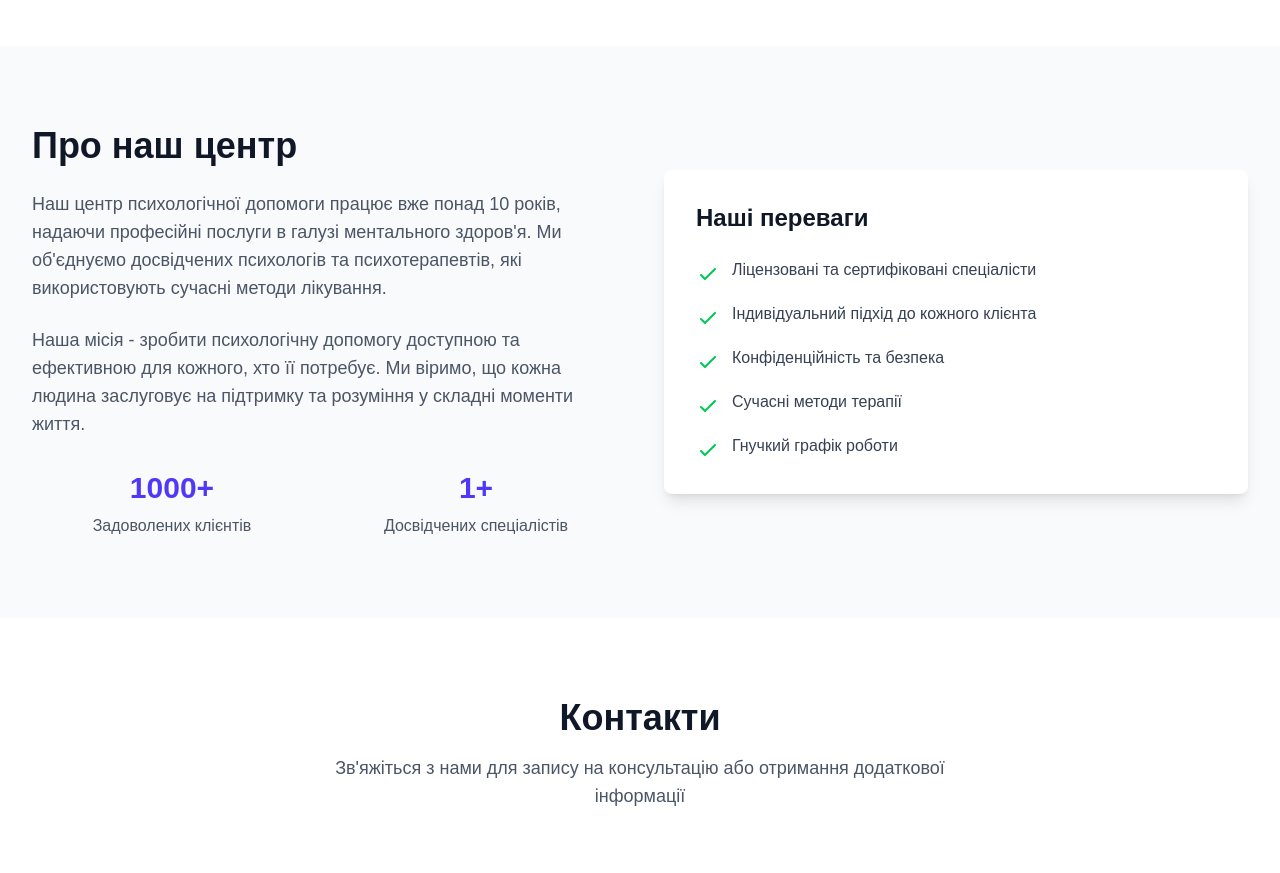
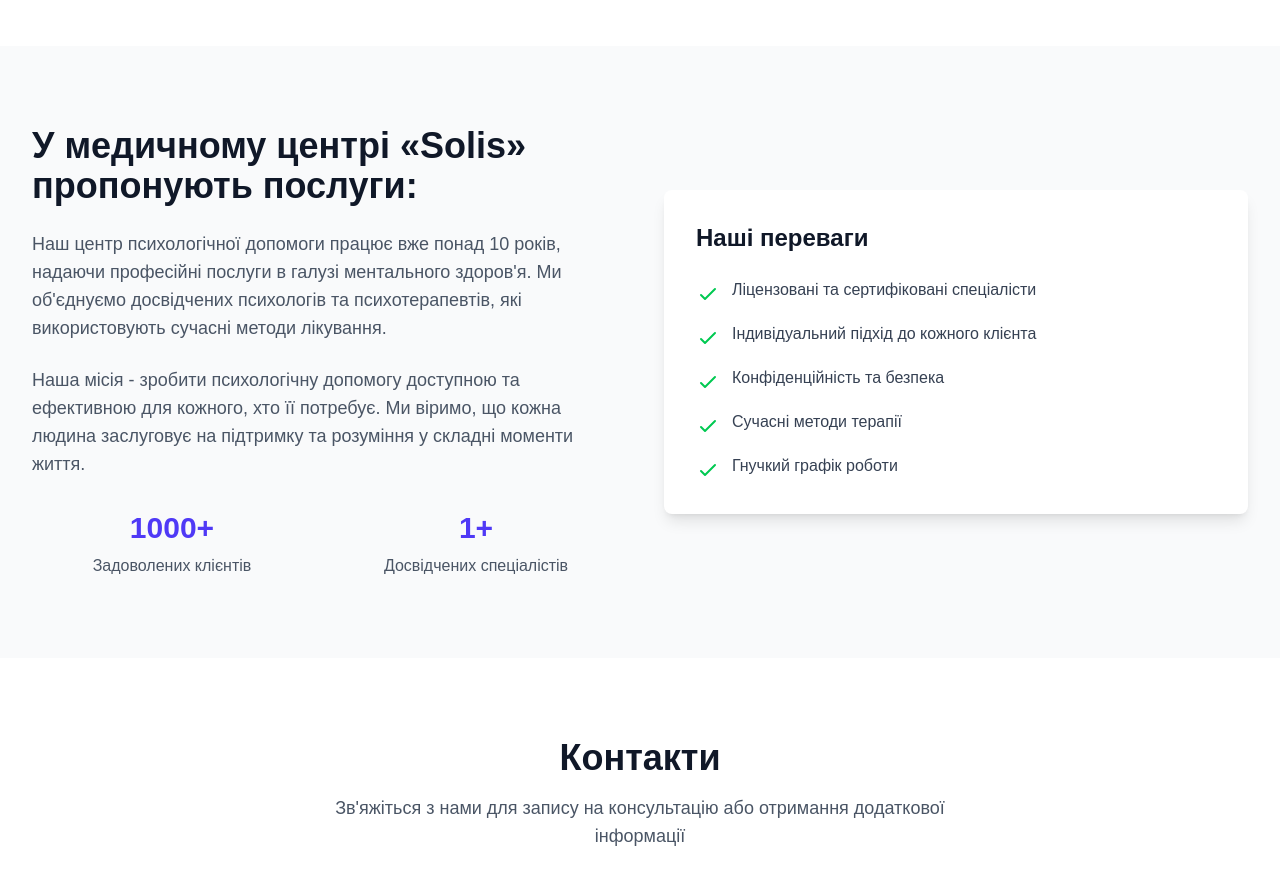
Before and after one commit to Natali993/texnic, a Next.js app: page / in a window 1280 px wide. Shown: the part 1220-2093 px from the top of the page. Built offline with nearby package versions, Linux system fonts and the light colour scheme.

Commit message:
feat: chenge text

```diff
--- a/src/app/page.tsx
+++ b/src/app/page.tsx
@@ -142,7 +142,7 @@ export default function Home() {
         <div className="max-w-7xl mx-auto px-4 sm:px-6 lg:px-8">
           <div className="grid grid-cols-1 lg:grid-cols-2 gap-12 items-center">
             <div>
-              <h2 className="text-3xl md:text-4xl font-bold text-gray-900 mb-6">Про наш центр</h2>
+              <h2 className="text-3xl md:text-4xl font-bold text-gray-900 mb-6"><strong>У медичному центрі «Solis» пропонують послуги:</strong></h2>
               <p className="text-lg text-gray-600 mb-6">
                 Наш центр психологічної допомоги працює вже понад 10 років, надаючи професійні послуги
                 в галузі ментального здоров&apos;я. Ми об&apos;єднуємо досвідчених психологів та психотерапевтів,
```
